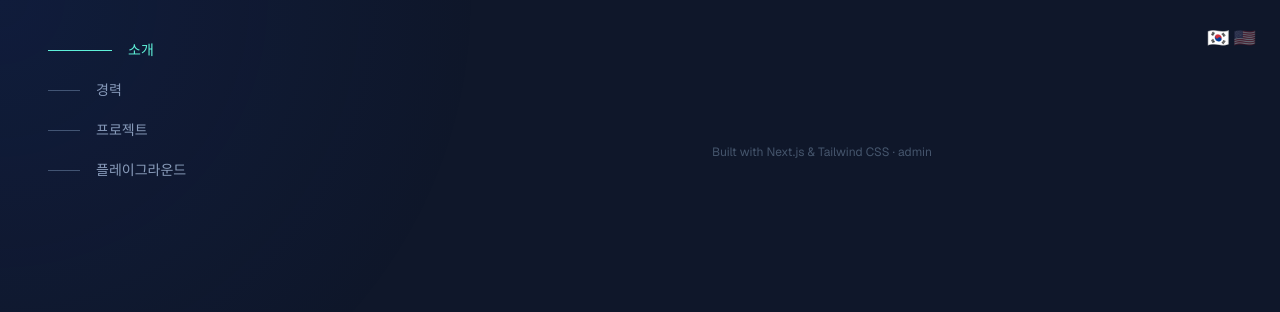
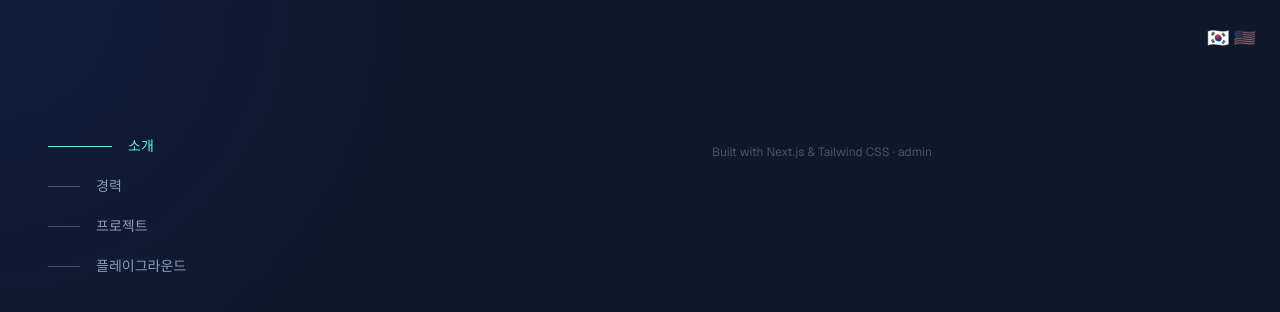
Before and after one commit to sung-park/hello, a Next.js app in the folder portfolio/: page / in a window 1280 px wide. Shown: the top 312 px of the page. Built offline with nearby package versions, Linux system fonts and the light colour scheme; no server answers; the database is empty.

Commit message:
Fix desktop nav top padding: remove lg:pt-0 conflicting with lg:py-24

```diff
--- a/portfolio/src/components/public/Nav.tsx
+++ b/portfolio/src/components/public/Nav.tsx
@@ -59,7 +59,7 @@ export function Nav({ name, title, tagline, socialLinks, pigEnabled }: NavProps)
   }
 
   return (
-    <header className="pt-16 lg:pt-0 lg:sticky lg:top-0 lg:flex lg:h-screen lg:w-[300px] lg:flex-shrink-0 lg:flex-col lg:justify-between lg:py-24">
+    <header className="pt-16 lg:sticky lg:top-0 lg:flex lg:h-screen lg:w-[300px] lg:flex-shrink-0 lg:flex-col lg:justify-between lg:py-24">
       <div>
         <div className="mb-8">
           {name && (
```
